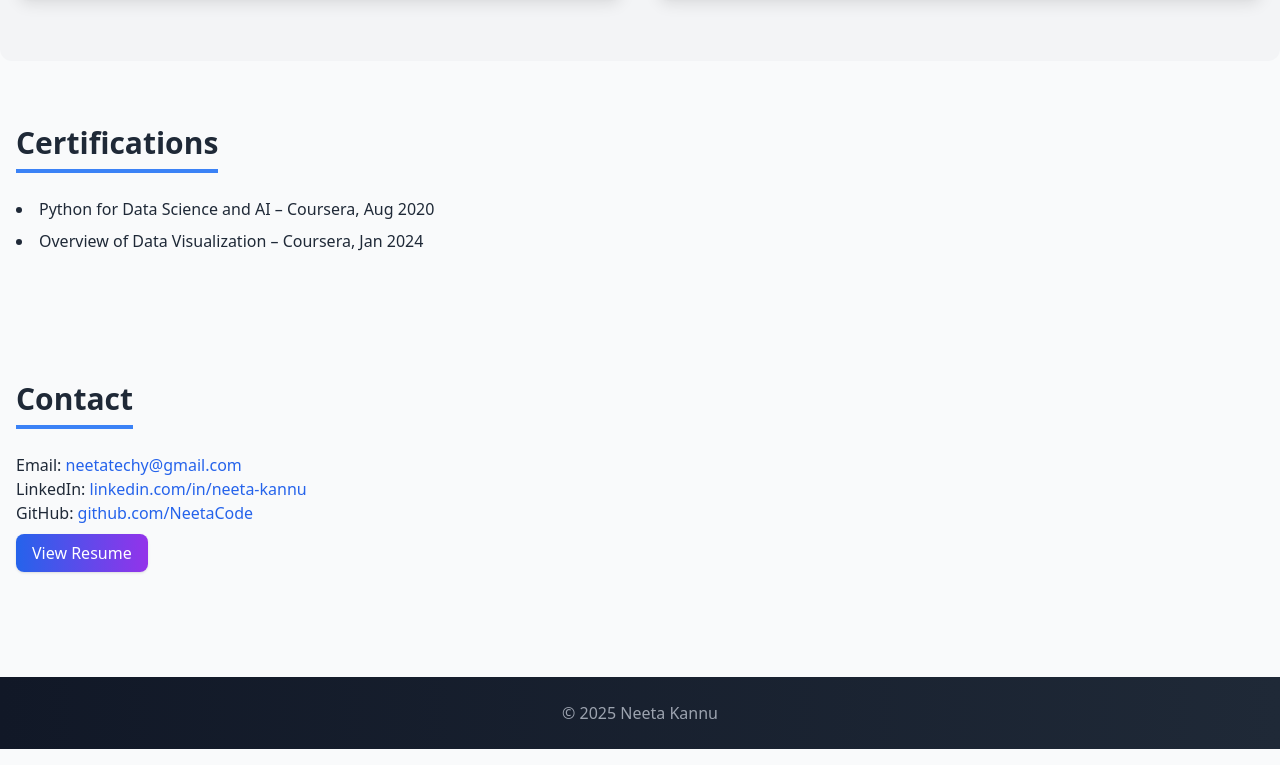
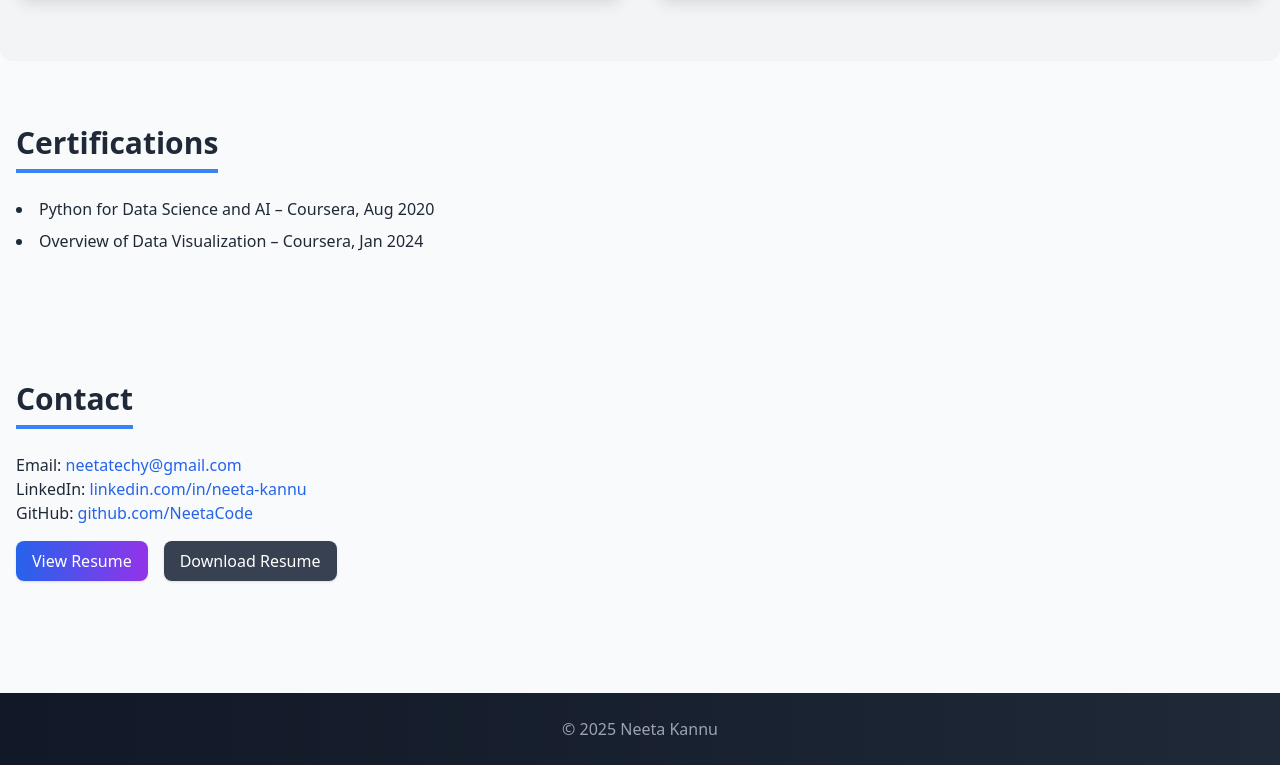
Before and after one commit to NeetaCode/Profile, a plain HTML site: page index.html in a window 1280 px wide. Shown: the part 1136-1901 px from the top of the page. Drawn offline with nearby package versions, Linux system fonts and the light colour scheme.

Commit message:
Update index.html

```diff
--- a/index.html
+++ b/index.html
@@ -112,12 +112,18 @@
         Download Resume
       </a>
     </p> -->
-    <p class="mt-4">
-      <a href="pdf/Resume_Neeta_Kannu.pdf" target="_blank" rel="noopener noreferrer"
+    <p class="mt-4 flex gap-4">
+        <a href="pdf/Resume_Neeta_Kannu.pdf" target="_blank" rel="noopener noreferrer"
          class="bg-gradient-to-r from-blue-600 to-purple-600 text-white px-4 py-2 rounded-lg shadow hover:opacity-90 transition">
-        View Resume
-     </a>
-</p>
+          View Resume
+        </a>
+        <a href="pdf/Resume_Neeta_Kannu.pdf" download
+         class="bg-gray-700 text-white px-4 py-2 rounded-lg shadow hover:bg-gray-800 transition">
+        Download Resume
+        </a>
+    </p>
+
+
   </section>
 
   <!-- Footer -->
```
